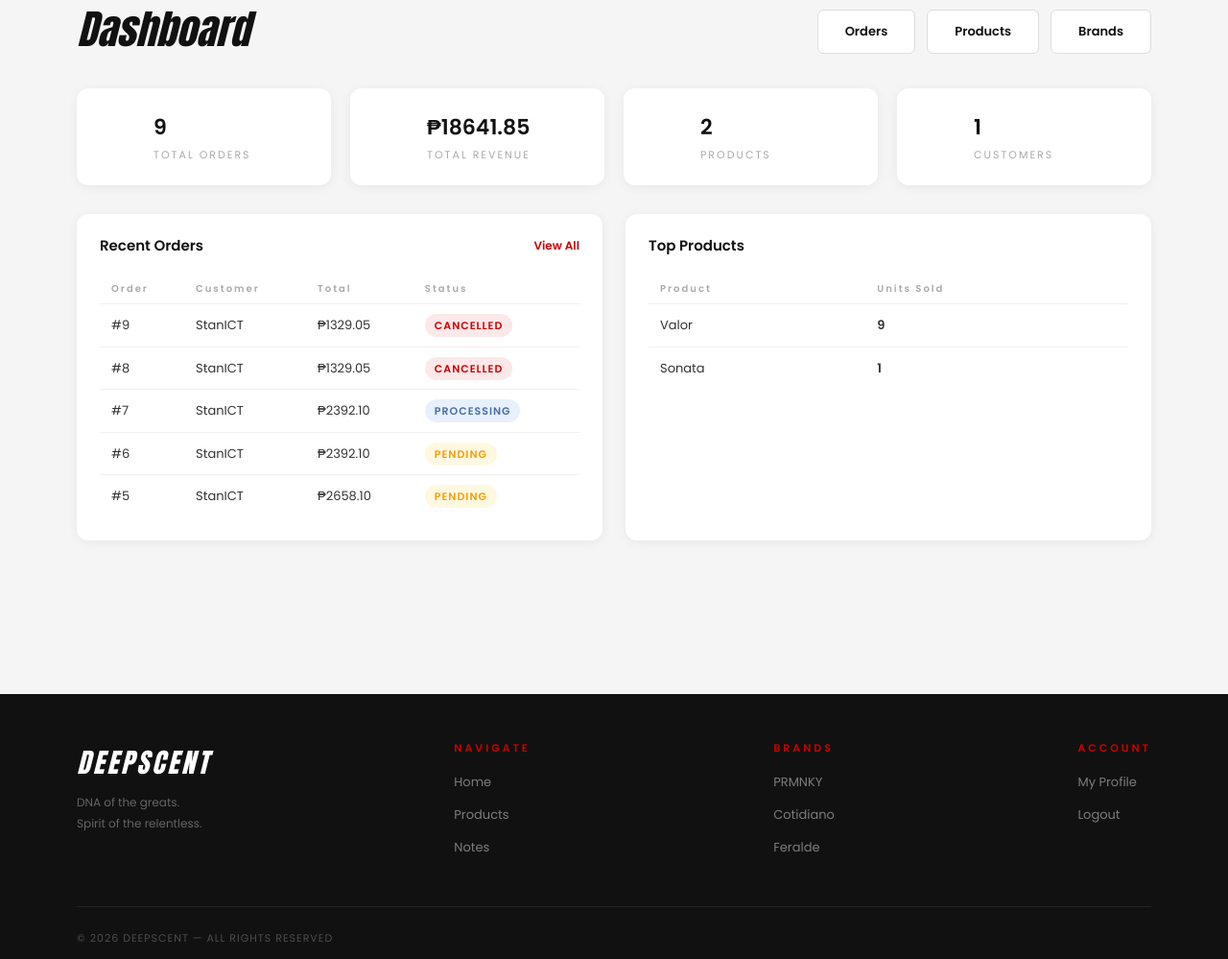
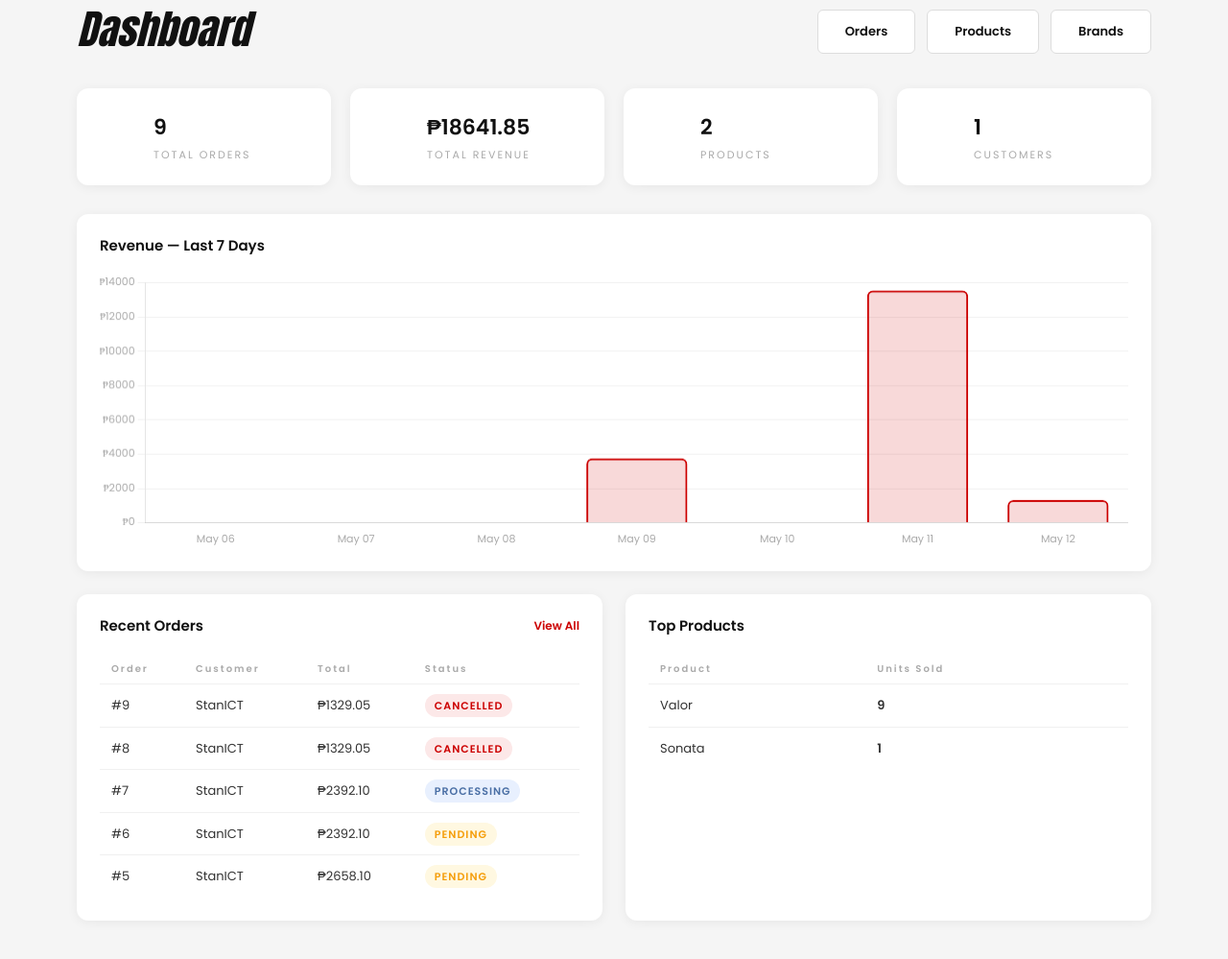
Before and after one commit to StanICT/DeepScent, a Flask app: page /admin/dashboard in a window 1280 px wide. Shown: the part 155-1154 px from the top of the page at 96% size. Run offline with Flask 3, Linux system fonts and the light colour scheme; a user stored in the database is signed in; some libraries are stand-ins or nearby versions; some web fonts are replaced.

Commit message:
feat: 7-day revenue bar chart on admin dashboard

```diff
--- a/website/admin.py
+++ b/website/admin.py
@@ -34,13 +34,30 @@ def dashboard():
     top_products = db.session.query(
         Product.name, db.func.sum(OrderItem.quantity).label('sold')
     ).join(OrderItem).group_by(Product.id).order_by(db_text('sold DESC')).limit(5).all()
+
+    # Revenue by day for last 7 days
+    from datetime import datetime, timedelta
+    today = datetime.utcnow().date()
+    revenue_labels = []
+    revenue_data = []
+    for i in range(6, -1, -1):
+        day = today - timedelta(days=i)
+        label = day.strftime('%b %d')
+        total = db.session.query(db.func.sum(Order.total)).filter(
+            db.func.date(Order.created_at) == day
+        ).scalar() or 0
+        revenue_labels.append(label)
+        revenue_data.append(round(float(total), 2))
+
     return render_template('admin_dashboard.html',
         total_orders=total_orders,
         total_revenue=total_revenue,
         total_products=total_products,
         total_users=total_users,
         recent_orders=recent_orders,
-        top_products=top_products
+        top_products=top_products,
+        revenue_labels=revenue_labels,
+        revenue_data=revenue_data
     )
 
 @admin.route("/orders")
--- a/website/templates/admin_dashboard.html
+++ b/website/templates/admin_dashboard.html
@@ -48,6 +48,14 @@
     </div>
 
     <div class="dash-grid">
+        <!-- Revenue Chart -->
+        <div class="dash-card" style="grid-column: 1 / -1;">
+            <div class="dash-card-header">
+                <h3>Revenue — Last 7 Days</h3>
+            </div>
+            <canvas id="revenueChart" height="80"></canvas>
+        </div>
+
         <!-- Recent Orders -->
         <div class="dash-card">
             <div class="dash-card-header">
@@ -139,4 +147,50 @@
     @media (max-width: 768px) { .admin-page { padding: 40px 20px; } .dash-grid { grid-template-columns: 1fr; } }
 </style>
 
+<script src="https://cdn.jsdelivr.net/npm/chart.js"></script>
+<script>
+    const ctx = document.getElementById('revenueChart').getContext('2d');
+    new Chart(ctx, {
+        type: 'bar',
+        data: {
+            labels: {{ revenue_labels | tojson }},
+            datasets: [{
+                label: 'Revenue (₱)',
+                data: {{ revenue_data | tojson }},
+                backgroundColor: 'rgba(204,0,0,0.15)',
+                borderColor: '#cc0000',
+                borderWidth: 2,
+                borderRadius: 6,
+                hoverBackgroundColor: 'rgba(204,0,0,0.3)',
+            }]
+        },
+        options: {
+            responsive: true,
+            plugins: {
+                legend: { display: false },
+                tooltip: {
+                    callbacks: {
+                        label: ctx => '₱' + ctx.parsed.y.toFixed(2)
+                    }
+                }
+            },
+            scales: {
+                y: {
+                    beginAtZero: true,
+                    ticks: {
+                        callback: val => '₱' + val,
+                        font: { family: 'Poppins', size: 11 },
+                        color: '#aaa'
+                    },
+                    grid: { color: '#f0f0f0' }
+                },
+                x: {
+                    ticks: { font: { family: 'Poppins', size: 11 }, color: '#aaa' },
+                    grid: { display: false }
+                }
+            }
+        }
+    });
+</script>
+
 {% endblock %}
```
Also changed, not shown: instance/shop.db.
